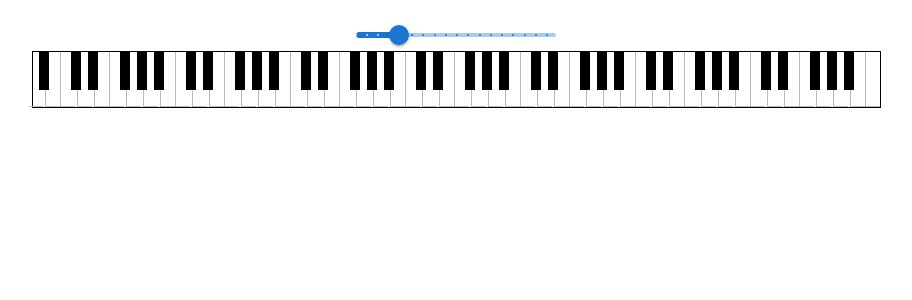
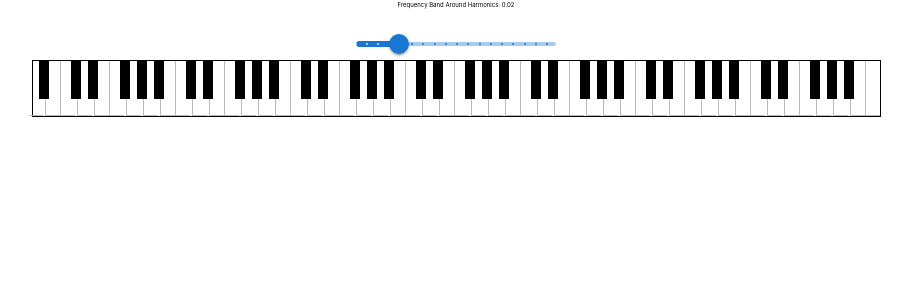
Before and after one commit to jedwards2/piano-app, a React (Create React App) app: page / in a window 1280 px wide. Shown: the top 300 px of the page, without its empty margins (184-1096 px from the left). Built offline with nearby package versions, Linux system fonts and the light colour scheme.

Commit message:
added p for displaying frequency band

```diff
--- a/src/App.js
+++ b/src/App.js
@@ -8,6 +8,9 @@ function App() {
 
   return (
     <div className="app">
+      <div>
+        <p>Frequency Band Around Harmonics: {freqBand}</p>
+      </div>
       <div className="slider--div">
         <Slider
           defaultValue={0.02}
```
